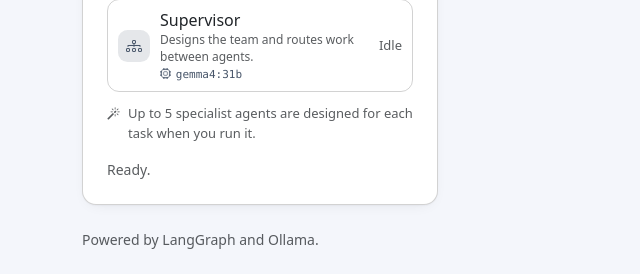
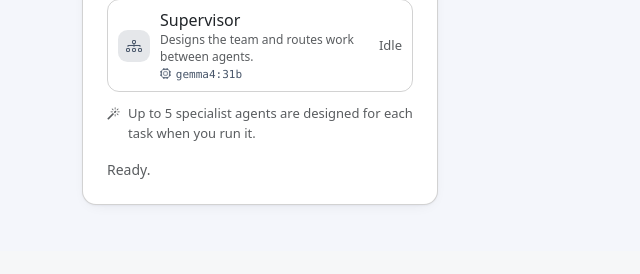
Before and after one commit to Aminul1993/Researcher, a Flask app: page / in a window 1280 px wide. Shown: the part 549-823 px from the top of the page, without its empty margins (0-640 px from the left). After the commit the page ends 755 px from the top, so only its background shows below. Run offline with Flask 3, Linux system fonts and the light colour scheme; some libraries are stand-ins or nearby versions.

Commit message:
Update index.html

```diff
--- a/templates/index.html
+++ b/templates/index.html
@@ -192,10 +192,6 @@
   </div>
 </main>
 
-<footer class="container-xl pb-4 small text-body-secondary">
-  Powered by LangGraph and Ollama.
-</footer>
-
 <template id="roster-item-template">
   <li class="roster-item roster-item-agent">
     <span class="agent-avatar"><i class="bi" aria-hidden="true"></i></span>
```
